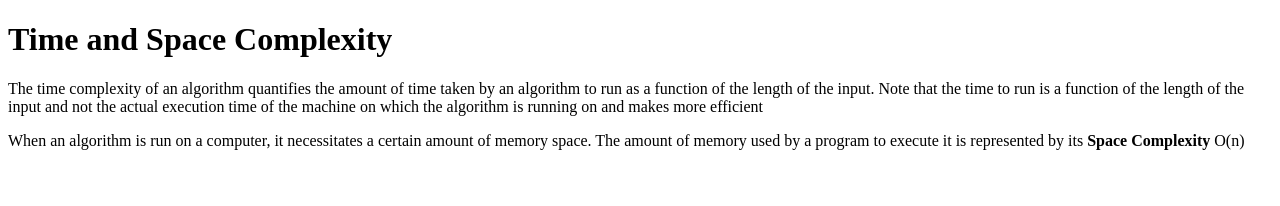
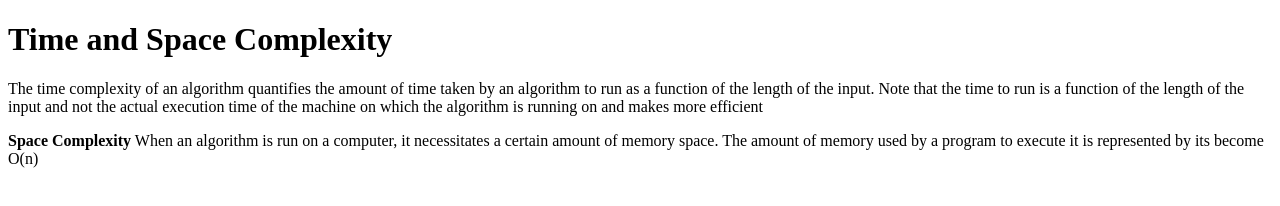
Before and after one commit to acciojob/time-and-space-complexity-soumyabratam6, a website: page main.html in a window 1280 px wide. Drawn offline with Linux system fonts and the light colour scheme.

Commit message:
created a submission

```diff
--- a/main.html
+++ b/main.html
@@ -10,7 +10,7 @@
 	<!-- the entire body must be written by student -->
 	<h1>Time and Space Complexity</h1>
 	<p>The time complexity of an algorithm quantifies the amount of time taken by an algorithm to run as a function of the length of the input. Note that the time to run is a function of the length of the input and not the actual execution time of the machine on which the algorithm is running on and makes more efficient</p>
-	<p>When an algorithm is run on a computer, it necessitates a certain amount of memory space. The amount of memory used by a program to execute it is represented by its <b>Space Complexity</b> O(n)</p>
+	<p><b>Space Complexity</b> When an algorithm is run on a computer, it necessitates a certain amount of memory space. The amount of memory used by a program to execute it is represented by its become O(n)</p>
     <script type="text/javascript" src="./script.js">
 </script>
 
```
